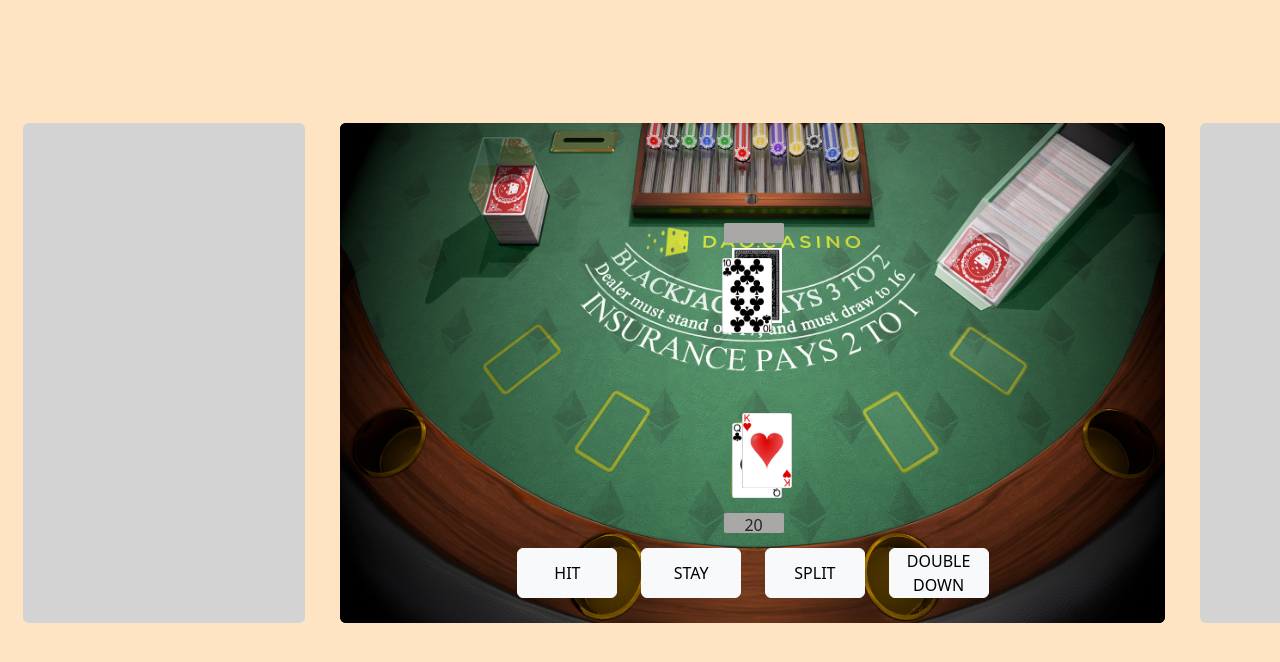
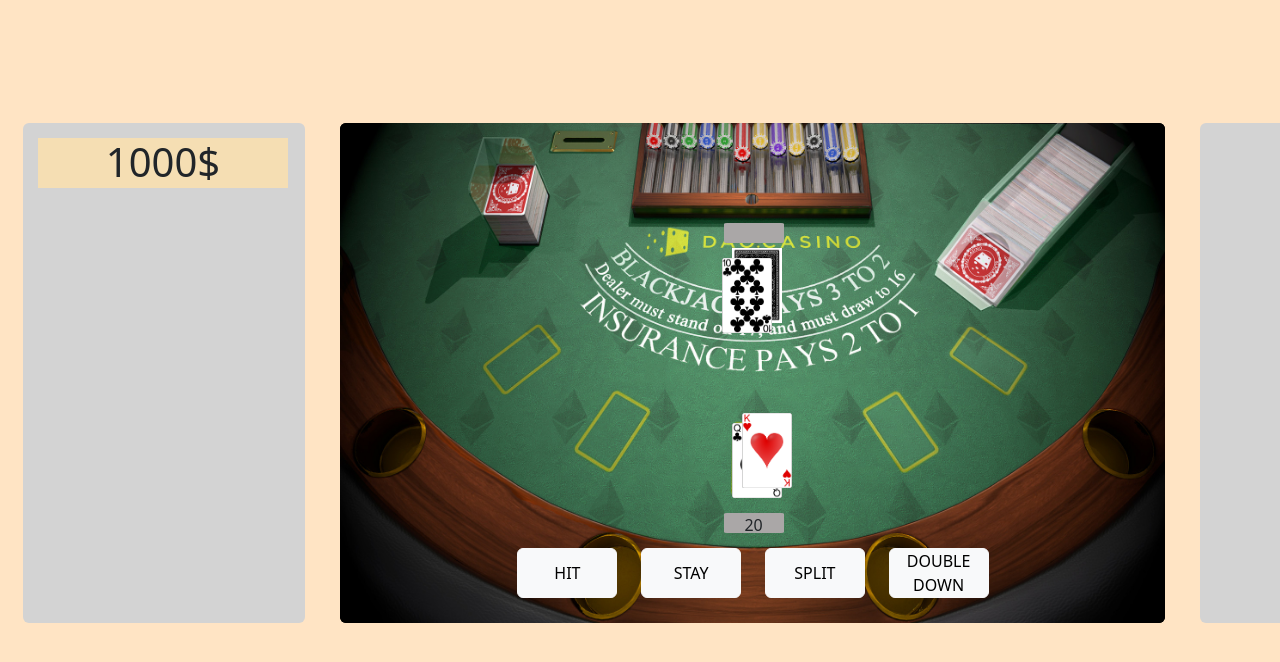
Before and after one commit to IamSvenchy/BlackJack, a website: page Index.html in a window 1280 px wide. Shown: the top 662 px of the page. Drawn offline with nearby package versions, Linux system fonts and the light colour scheme.

Commit message:
money nekaj

```diff
--- a/Index.html
+++ b/Index.html
@@ -7,7 +7,11 @@
     <body class="doc">
 
         <div>
-            <div class="left-container rounded"></div>
+            <div class="left-container rounded">
+                <div id="balance" style="text-align: center;">
+                    <h1 id="num"></h1>
+                </div>
+            </div>
             <div class="middle-container rounded" id="middle-container">
                 <img src="./Images/BJTable.jpg" alt="BJTable" id="tableIMG" class="rounded">
 
--- a/Style.css
+++ b/Style.css
@@ -115,3 +115,12 @@
     border-radius: 5%;
     text-align: center;
 }
+
+#balance{
+    width: 250px;
+    height: 50px;
+    position: absolute;
+    left: 15px;
+    top: 15px;
+    background-color: wheat;
+}
--- a/main.js
+++ b/main.js
@@ -1,6 +1,9 @@
 let suits = ["clubs", "diamonds", "spades", "hearts"]
 let values = ["ace", "2", "3", "4", "5", "6", "7", "8", "9", "10", "jack", "queen", "king"]
 
+let balance = 1000
+const bal = document.getElementById("num")
+bal.innerText = balance + "$"
 //karte
 let dealerHand = new Array();
 let playerHand = new Array();
@@ -368,7 +371,6 @@ function addCardDealer(){
     }
 
 
-
     let div = document.createElement('div')
     div.setAttribute("id", "card")
     div.setAttribute("style", "position: absolute; width:50px; height: 75px; left:" + dealerPosX + "%; bottom: " + dealerPosY + "%;")
@@ -416,6 +418,8 @@ function playerWins(){
     setTimeout(() => {
         divWinLose.removeChild(win)
         replay()
+        balance *= 2
+        bal.innerText = balance + "$"
     },1500)
 }
 //money 1:1
```
